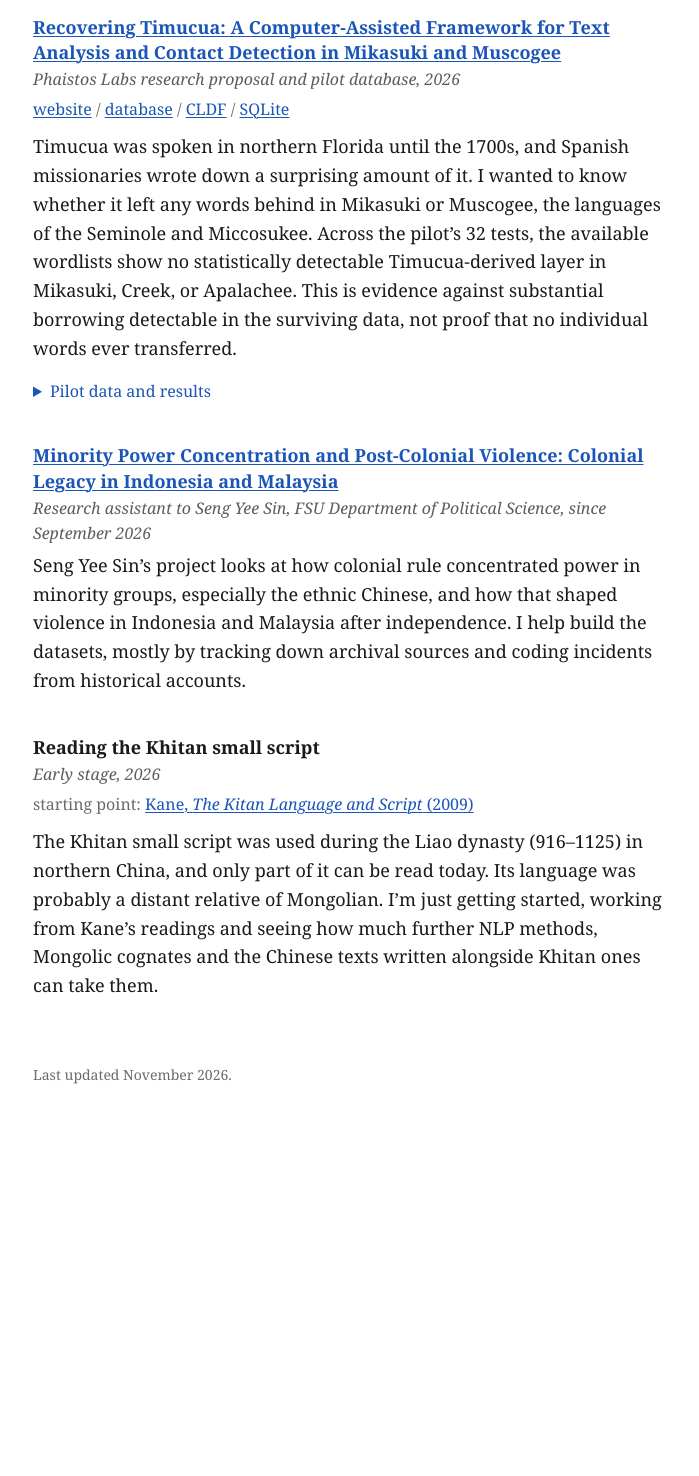
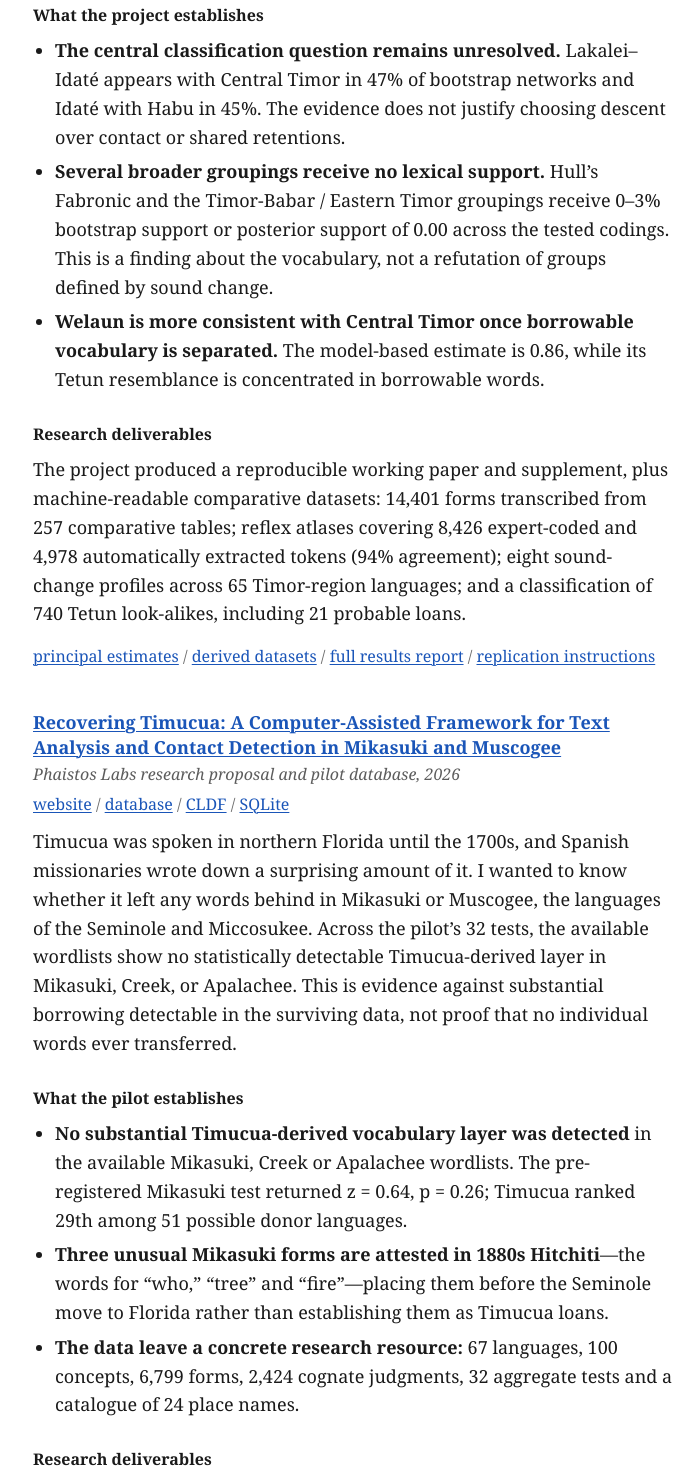
Before and after one commit to DenC-dev/DenC-dev.github.io, a plain HTML site: page index.html in a window 1280 px wide. Shown: the part 1009-2485 px from the top of the page, without its empty margins (287-986 px from the left). Before the commit the page ends 2159 px from the top, so only its background shows below. Drawn offline with Linux system fonts and the light colour scheme.

Commit message:
Show research findings and concrete deliverables for Liabut and Timucua

```diff
--- a/index.html
+++ b/index.html
@@ -73,6 +73,15 @@ footer{margin-top:64px;font-size:14px;color:#6b6b6b}
 <p class="meta"><em>Liabut. Phaistos Labs working paper, version 4, November 2026</em></p>
 <p class="links"><a href="https://github.com/DenC-dev/liabut/blob/main/paper/liabut.pdf">paper</a> / <a href="https://github.com/DenC-dev/liabut/blob/main/paper/liabut_supplement.pdf">supplement</a> / <a href="https://denc-dev.github.io/liabut/">website</a> / <a href="https://github.com/DenC-dev/liabut">code and data</a> / <a href="https://github.com/DenC-dev/liabut/blob/main/REPLICATION.md">how to reproduce</a></p>
 <p>Two published classifications disagree about where Idaté and Lakalei, two small languages of Timor-Leste, belong. I compared <a href="https://github.com/lessersunda/lexirumah-data">word lists</a> from across the island to see which one the vocabulary backs, and wrote down my tests and how I’d read them before running anything. The pre-registered verdict is unresolved: the lexical evidence does not reliably distinguish a Central Timor relationship from contact or shared retentions. Split-network analysis places Lakalei–Idaté with Central Timor in 47% of bootstrap networks and associates Idaté with Habu in 45%, so the vocabulary does not justify choosing either classification.</p>
+<h4>What the project establishes</h4>
+<ul>
+<li><strong>The central classification question remains unresolved.</strong> Lakalei–Idaté appears with Central Timor in 47% of bootstrap networks and Idaté with Habu in 45%. The evidence does not justify choosing descent over contact or shared retentions.</li>
+<li><strong>Several broader groupings receive no lexical support.</strong> Hull’s Fabronic and the Timor-Babar / Eastern Timor groupings receive 0–3% bootstrap support or posterior support of 0.00 across the tested codings. This is a finding about the vocabulary, not a refutation of groups defined by sound change.</li>
+<li><strong>Welaun is more consistent with Central Timor once borrowable vocabulary is separated.</strong> The model-based estimate is 0.86, while its Tetun resemblance is concentrated in borrowable words.</li>
+</ul>
+<h4>Research deliverables</h4>
+<p>The project produced a reproducible working paper and supplement, plus machine-readable comparative datasets: 14,401 forms transcribed from 257 comparative tables; reflex atlases covering 8,426 expert-coded and 4,978 automatically extracted tokens (94% agreement); eight sound-change profiles across 65 Timor-region languages; and a classification of 740 Tetun look-alikes, including 21 probable loans.</p>
+<p class="links"><a href="https://github.com/DenC-dev/liabut/blob/main/results/principal_estimates.csv">principal estimates</a> / <a href="https://github.com/DenC-dev/liabut/tree/main/derived">derived datasets</a> / <a href="https://github.com/DenC-dev/liabut/blob/main/results/REPORT.md">full results report</a> / <a href="https://github.com/DenC-dev/liabut/blob/main/REPLICATION.md">replication instructions</a></p>
 </div>
 
 <div class="entry">
@@ -80,6 +89,15 @@ footer{margin-top:64px;font-size:14px;color:#6b6b6b}
 <p class="meta"><em>Phaistos Labs research proposal and pilot database, 2026</em></p>
 <p class="links"><a href="https://project-phaistos.github.io/project-timacua/">website</a> / <a href="https://github.com/Project-Phaistos/project-timacua">database</a> / <a href="https://github.com/Project-Phaistos/project-timacua/blob/main/cldf/Wordlist-metadata.json">CLDF</a> / <a href="https://github.com/Project-Phaistos/project-timacua/blob/main/db/project-phaistos.sqlite">SQLite</a></p>
 <p>Timucua was spoken in northern Florida until the 1700s, and Spanish missionaries wrote down a surprising amount of it. I wanted to know whether it left any words behind in Mikasuki or Muscogee, the languages of the Seminole and Miccosukee. Across the pilot’s 32 tests, the available wordlists show no statistically detectable Timucua-derived layer in Mikasuki, Creek, or Apalachee. This is evidence against substantial borrowing detectable in the surviving data, not proof that no individual words ever transferred.</p>
+<h4>What the pilot establishes</h4>
+<ul>
+<li><strong>No substantial Timucua-derived vocabulary layer was detected</strong> in the available Mikasuki, Creek or Apalachee wordlists. The pre-registered Mikasuki test returned z = 0.64, p = 0.26; Timucua ranked 29th among 51 possible donor languages.</li>
+<li><strong>Three unusual Mikasuki forms are attested in 1880s Hitchiti</strong>—the words for “who,” “tree” and “fire”—placing them before the Seminole move to Florida rather than establishing them as Timucua loans.</li>
+<li><strong>The data leave a concrete research resource:</strong> 67 languages, 100 concepts, 6,799 forms, 2,424 cognate judgments, 32 aggregate tests and a catalogue of 24 place names.</li>
+</ul>
+<h4>Research deliverables</h4>
+<p>A downloadable CLDF wordlist and SQLite database, a searchable word-by-word comparison, candidate-loan tables, the complete test results and a sourced place-name register. These are usable outputs even though the pilot does not establish a Timucua loan layer. The separate text-analysis component—automatic glossing of the historical Timucua corpus—remains pending access to the corpus.</p>
+<p class="links"><a href="https://github.com/Project-Phaistos/project-timacua/blob/main/cldf/forms.csv">all word forms</a> / <a href="https://github.com/Project-Phaistos/project-timacua/blob/main/cldf/cognates.csv">cognate sets</a> / <a href="https://github.com/Project-Phaistos/project-timacua/blob/main/cldf/tests.csv">all 32 tests</a> / <a href="https://github.com/Project-Phaistos/project-timacua/blob/main/cldf/place_names.csv">place-name register</a> / <a href="https://github.com/Project-Phaistos/project-timacua/blob/main/db/project-phaistos.sqlite">SQLite database</a></p>
 <details>
 <summary>Pilot data and results</summary>
 
```
